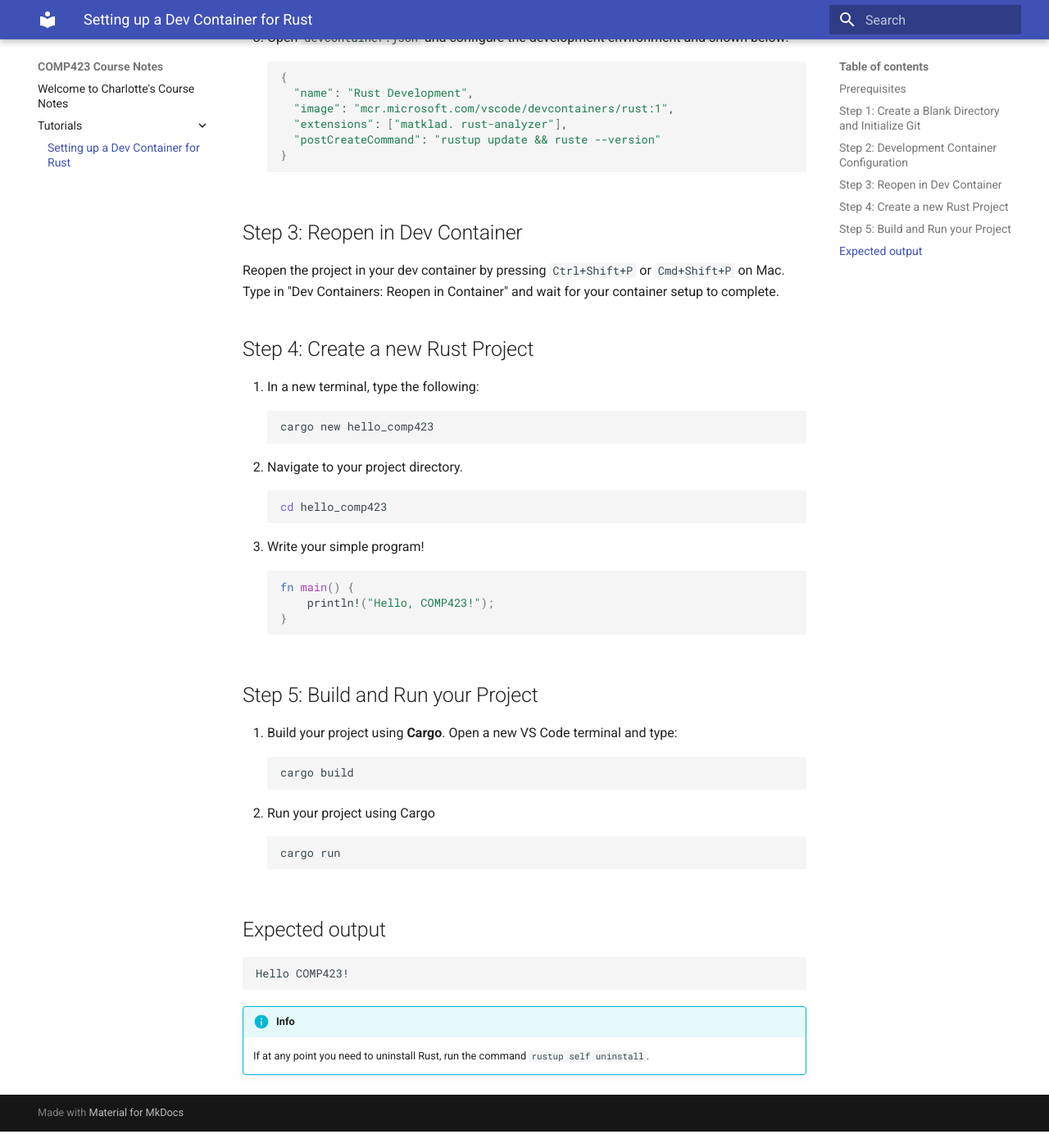
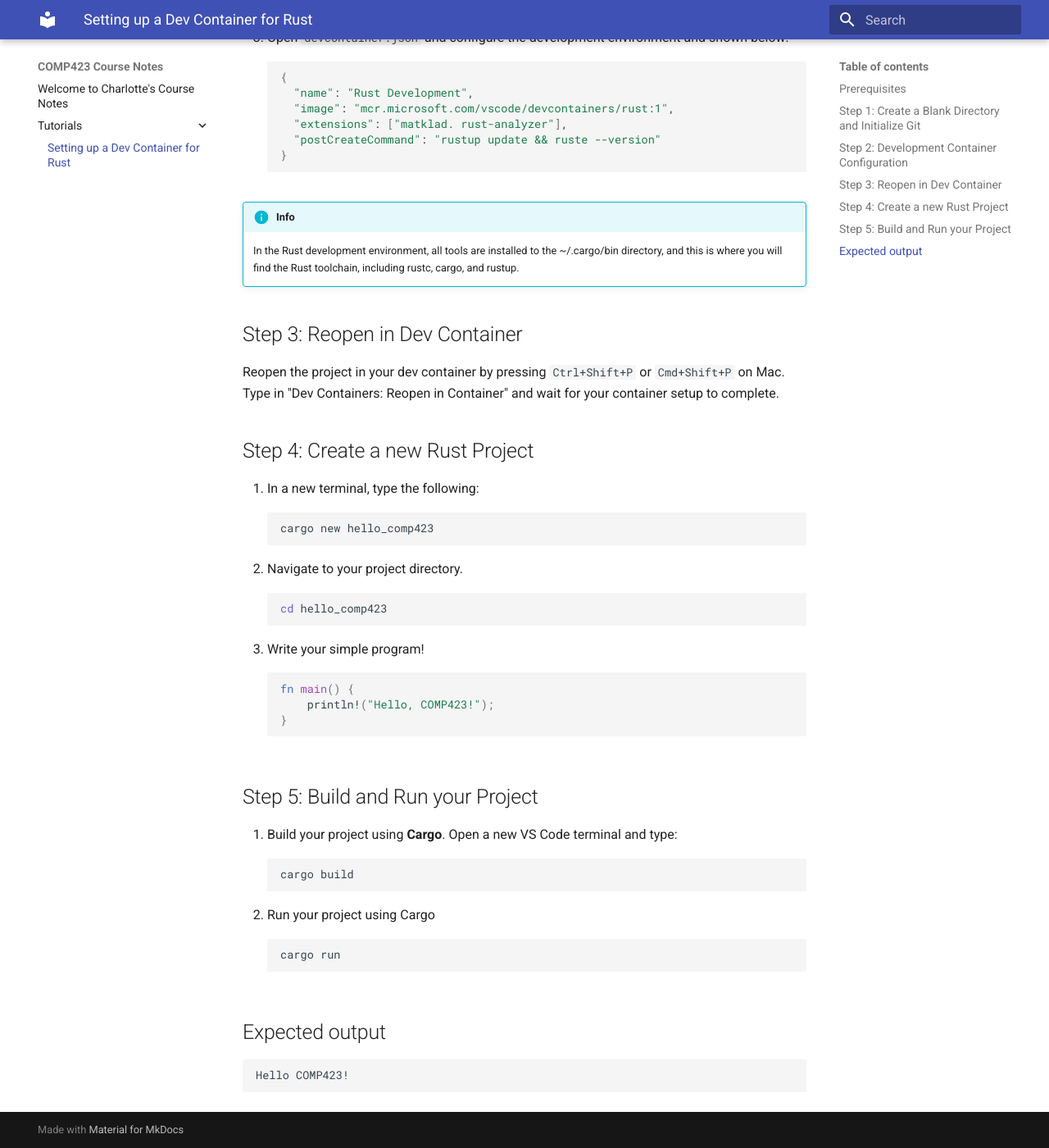
Before and after one commit to charlottetsui/comp423-course-notes, an MkDocs documentation site: the page built from docs/tutorials/rust-setup.md, in a window 1280 px wide and 1400 px high, scrolled down 896 px. Shown: the whole window at 82% size. Built offline with MkDocs 1.6.1 and Material for MkDocs 9.7.7, drawn with Linux system fonts in a browser that asks for light colours.

Commit message:
pull changes

````diff
--- a/docs/tutorials/rust-setup.md
+++ b/docs/tutorials/rust-setup.md
@@ -50,6 +50,8 @@
   "postCreateCommand": "rustup update && ruste --version"
 }
 ```
+!!! info
+      In the Rust development environment, all tools are installed to the ~/.cargo/bin directory, and this is where you will find the Rust toolchain, including rustc, cargo, and rustup.
 
 ## Step 3: Reopen in Dev Container
 Reopen the project in your dev container by pressing `Ctrl+Shift+P` or `Cmd+Shift+P` on Mac. Type in "Dev Containers: Reopen in Container" and wait for your container setup to complete.
@@ -83,6 +85,3 @@
 ```bash
 Hello COMP423!
 ```
-
-!!! info Uninstall Rust
-      If at any point you need to uninstall Rust, run the command `rustup self uninstall`.
````
